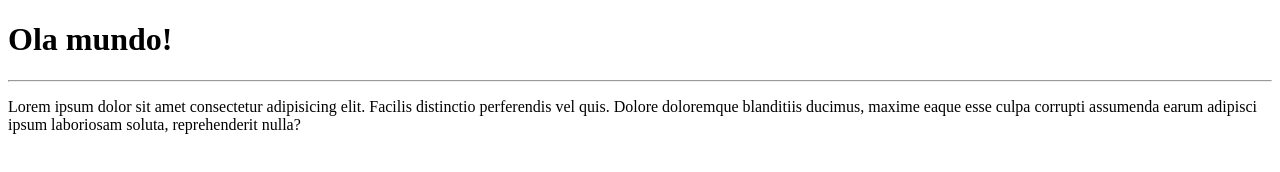
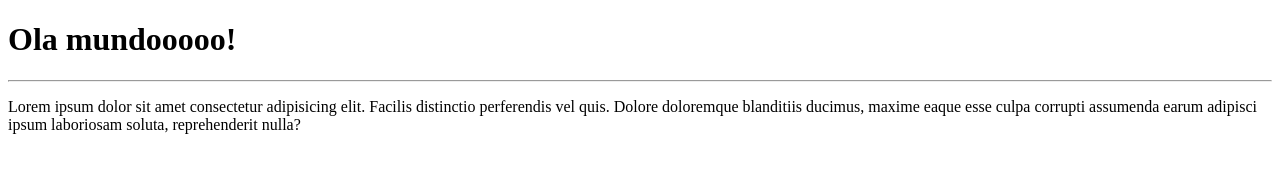
Before and after one commit to JeanAlvarenga/PrimeiroProjeto, a plain HTML site: page siteExemplo/index.html in a window 1280 px wide. Drawn offline with Linux system fonts and the light colour scheme.

Commit message:
Update index.html

```diff
--- a/siteExemplo/index.html
+++ b/siteExemplo/index.html
@@ -6,7 +6,7 @@
     <title>Primeiro projeto</title>
 </head>
 <body>
-    <h1>Ola mundo!</h1>
+    <h1>Ola mundooooo!</h1>
     <hr>
     <p>Lorem ipsum dolor sit amet consectetur adipisicing elit. Facilis distinctio perferendis vel quis. Dolore doloremque blanditiis ducimus, maxime eaque esse culpa corrupti assumenda earum adipisci ipsum laboriosam soluta, reprehenderit nulla?</p>
 
```
